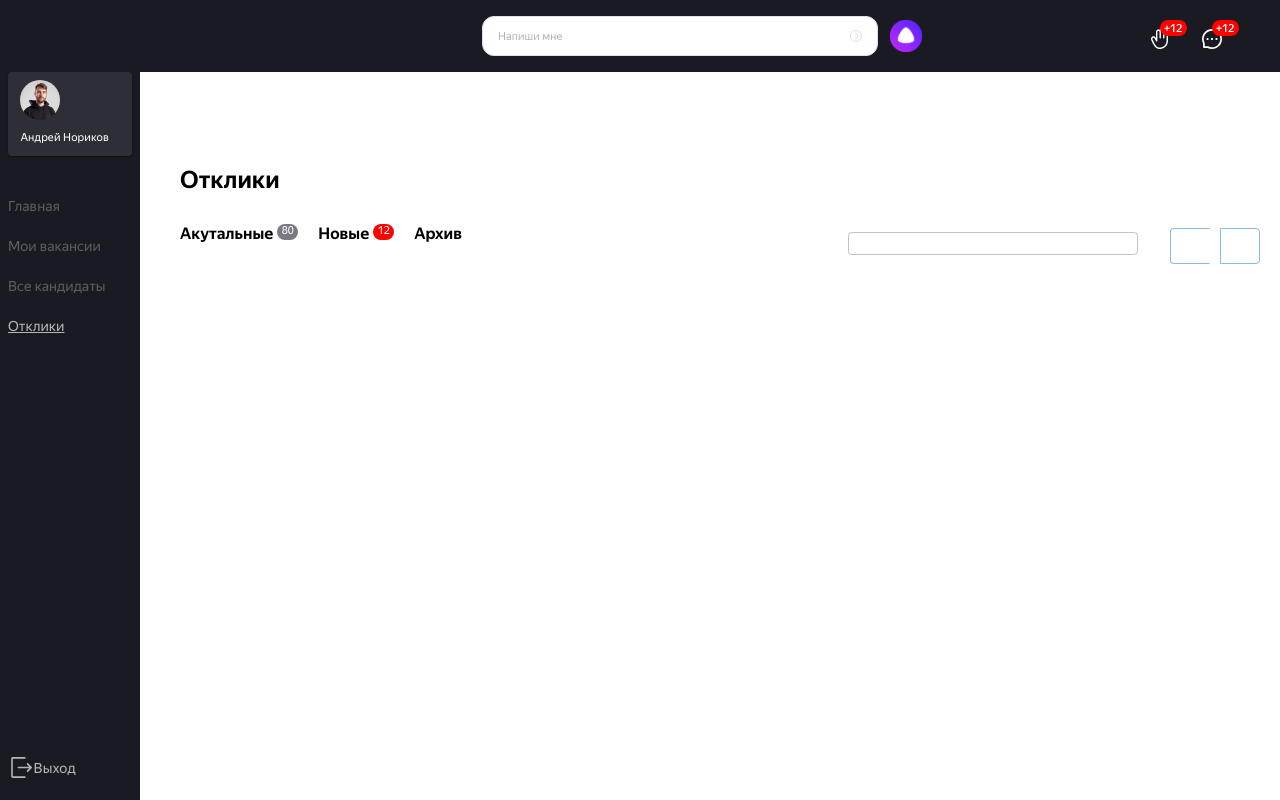
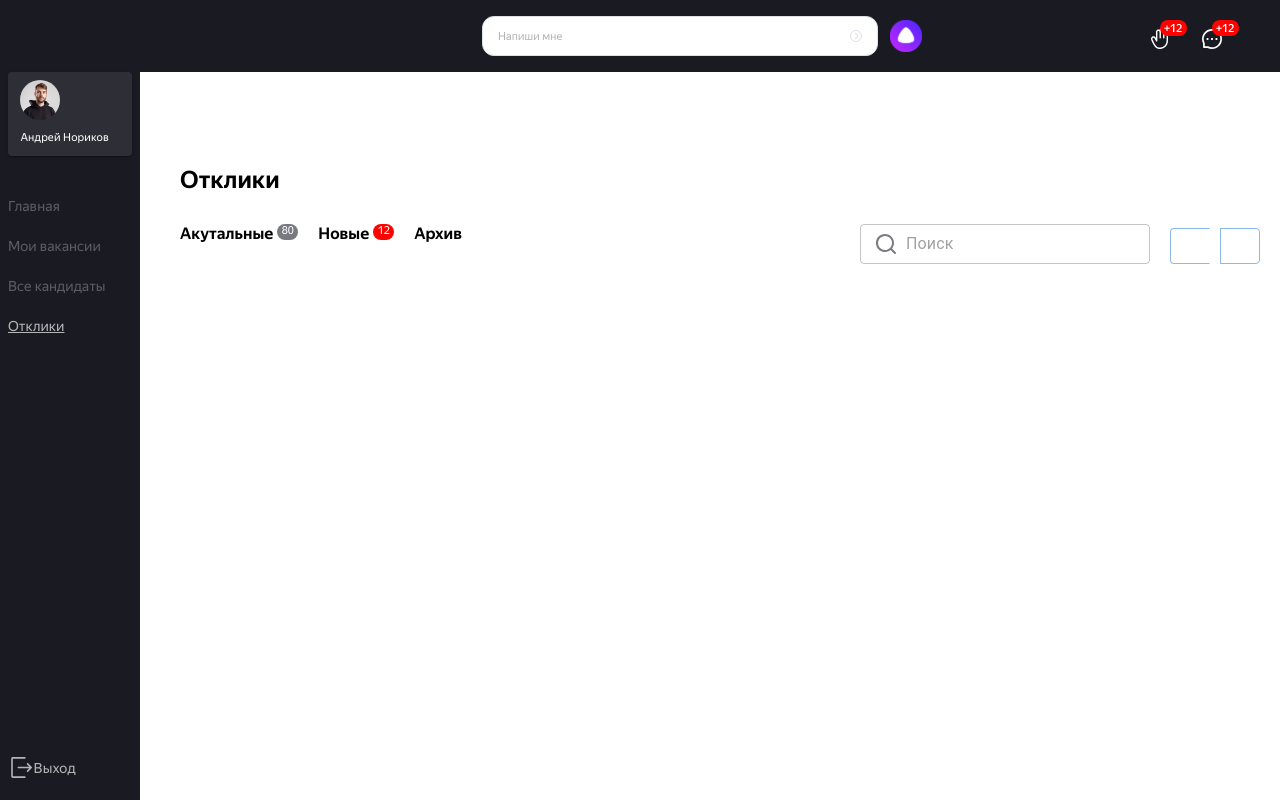
Before and after one commit to NastyaNev/career-hackathon-frontend, a React (Create React App) app: page /career-hackathon-frontend/applications in a window 1280 px wide. Built offline with nearby package versions, Linux system fonts and the light colour scheme.

Commit message:
Nastya:search

```diff
--- /dev/null
+++ b/src/components/search-input/search-input.jsx
@@ -0,0 +1,52 @@
+import React, { useState } from "react";
+import { FormControl, InputAdornment, TextField } from '@mui/material';
+import close from '../../images/close.svg';
+import glass from '../../images/search.svg';
+import styles from './search-input.module.css'
+
+function SearchInput({className}) {
+
+  const [showClearIcon, setShowClearIcon] = useState("none");
+  const [inputText, setInputText] = useState('')
+
+  const handleChange = (event) => {
+    setInputText(event.target.value);
+    setShowClearIcon(event.target.value === "" ? "none" : "flex");
+  };
+
+  const handleClick = () => {
+    setInputText('');
+  };
+
+  return (
+    <div id="app" className={className}>
+      <FormControl sx={{width: '100%'}}>
+        <TextField
+          value={inputText}
+          placeholder="Поиск"
+          size="small"
+          variant="outlined"
+          onChange={handleChange}
+          InputProps={{
+            startAdornment: (
+              <InputAdornment position="start">
+                <img src={glass} alt='Поиск' />
+              </InputAdornment>
+            ),
+            endAdornment: inputText ? (
+              <InputAdornment
+                position="end"
+                style={{ display: showClearIcon }}
+                onClick={handleClick}
+              >
+                <img className={styles.image} src={close} alt='Закрыть' />
+              </InputAdornment>
+            ) : null
+          }}
+        />
+      </FormControl>
+    </div>
+  );
+};
+
+export default SearchInput;
--- /dev/null
+++ b/src/components/search-input/search-input.module.css
@@ -0,0 +1,4 @@
+.image {
+    width: 15px !important;
+    cursor: pointer;
+}
--- a/src/pages/applications/application.module.css
+++ b/src/pages/applications/application.module.css
@@ -8,13 +8,6 @@
   display: flex;
   flex-direction: row;
   gap: 20px;
-}
-
-.find {
-  width: 290px;
-  height: 40px;
-  max-height: 40px;
-  padding: 8px 12px !important;
 }
 
 .buttons {
@@ -35,3 +28,7 @@
 .new-class-input {
   padding: 0 !important;
 }
+
+.search {
+  width: 290px;
+}
--- a/src/pages/applications/applications.tsx
+++ b/src/pages/applications/applications.tsx
@@ -1,9 +1,10 @@
 import React from 'react'
-import {Button, ButtonGroup, Stack, TextField } from "@mui/material";
+import {Button, ButtonGroup, Stack } from "@mui/material";
 import styles from './application.module.css';
 
 import PageSubMenu from "../../components/ui/page-sub-menu/PageSubMenu";
 import PageSubMenuLink from "../../components/ui/page-sub-menu-link/PageSubMenuLink";
+import SearchInput from '../../components/search-input/search-input';
 
 function Applications() {
   console.log('class', styles['new-class-input'])
@@ -35,16 +36,11 @@ function Applications() {
         }
         />
           <div className={styles.filters}>
-              <TextField InputProps={{classes: {
-                input: styles['new-class-input']
-              }}}
-                  sx={{padding: `8px 12px`}}
-                  className={styles.find}>
-              </TextField>
-              <ButtonGroup className={styles.buttons}>
-                  <Button className={styles.button}></Button>
-                  <Button className={styles.button}></Button>
-              </ButtonGroup>
+            <SearchInput className={styles.search} />
+            <ButtonGroup className={styles.buttons}>
+                <Button className={styles.button}></Button>
+                <Button className={styles.button}></Button>
+            </ButtonGroup>
           </div>
       </Stack>
     </main>
```
Also changed, not shown: src/images/close.svg (added), src/images/search.svg (added).
